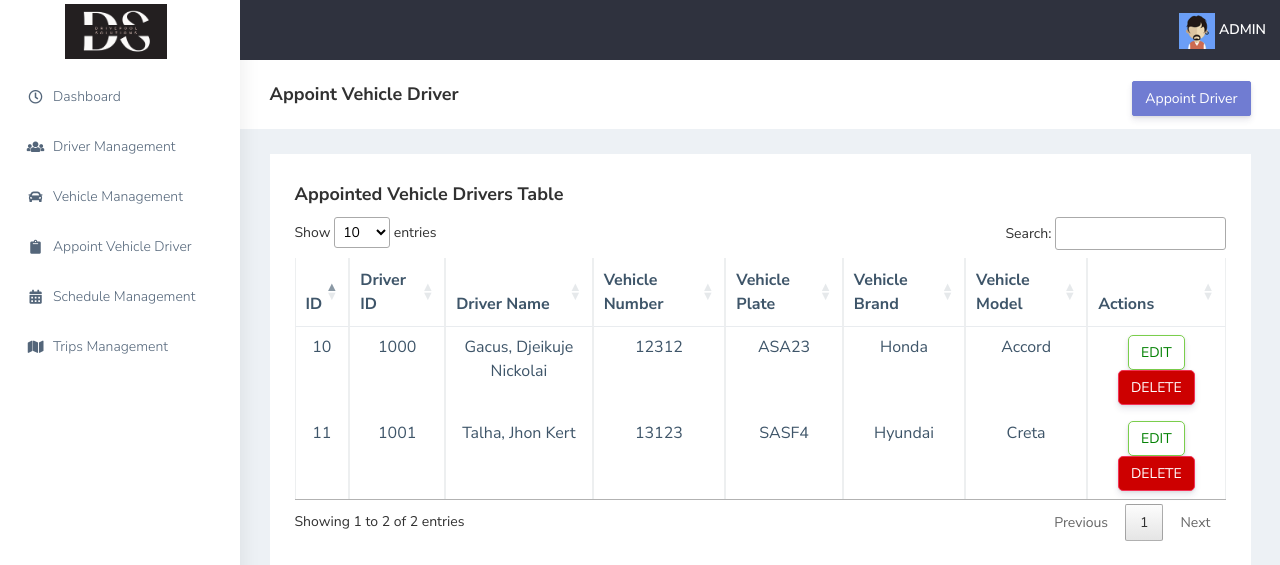
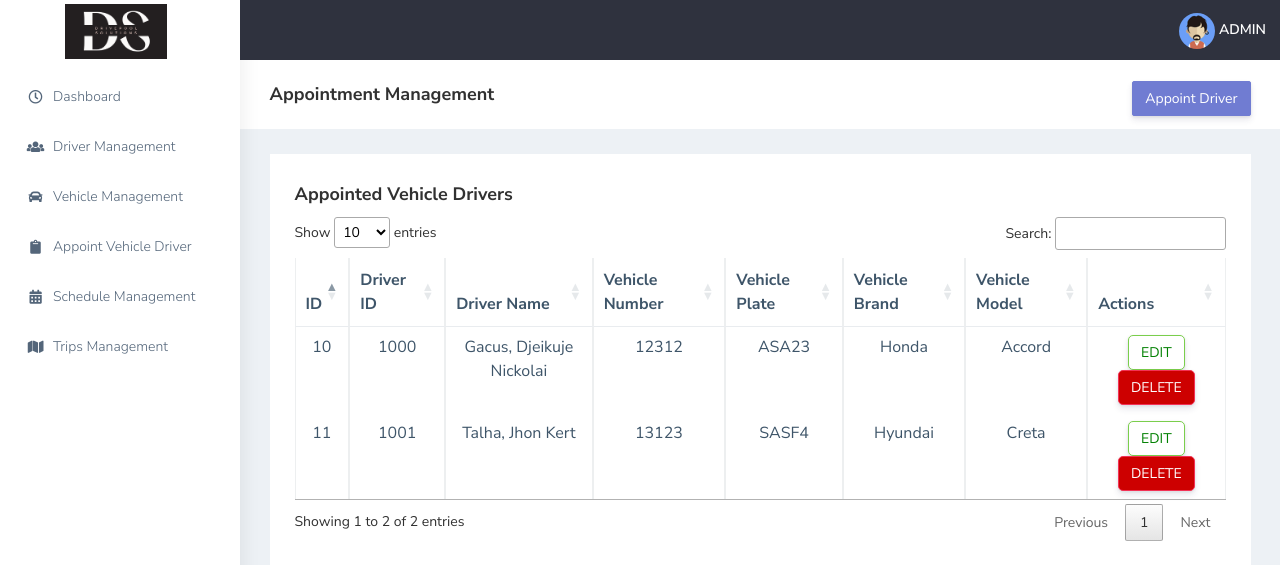
Before and after one commit to OrangeMintz/MotorPool-Management-System, a PHP site: page /appoint.php in a window 1280 px wide. Shown: the top 565 px of the page. Run offline with PHP 8.4, Linux system fonts and the light colour scheme; data comes from the database, SQL or seed files in the repository.

Commit message:
minor changes

```diff
--- a/appoint.php
+++ b/appoint.php
@@ -80,7 +80,7 @@ else if(isset($_GET['success-edit'])){
                                             <div class="form-group">
                                                 <label for="vehicle-number" class="col-form-label">Vehicle</label>
                                                 <select class="form-control" id="vehicle-number" size="1" name ="vehicle-number" required>
-                                                <option value="" selected="selected" selected disabled value> -- Select Driver  -- </option>
+                                                <option value="" selected="selected" selected disabled value> -- Select Vehicle  -- </option>
                                                 <?php
                                                     if ($disvehicle->num_rows > 0) {
                                                         $disvehicle->data_seek(0);
@@ -171,7 +171,7 @@ else if(isset($_GET['success-edit'])){
             <div class="page-breadcrumb bg-white">
                 <div class="row align-items-center">
                     <div class="col-lg-3 col-md-4 col-sm-4 col-xs-12">
-                        <h4 class="page-title">Appoint Vehicle Driver</h4>
+                        <h4 class="page-title">Appointment Management</h4>
                     </div>
                     <div class="col-lg-9 col-sm-8 col-md-8 col-xs-12">
                         <div class="d-md-flex">
@@ -193,7 +193,7 @@ else if(isset($_GET['success-edit'])){
                 <div class="row">
                     <div class="col-sm-12">
                         <div class="white-box">
-                            <h3 class="box-title">Appointed Vehicle Drivers Table</h3>
+                            <h3 class="box-title">Appointed Vehicle Drivers</h3>
                             <div class="table-responsive">
                                 <table class="table text-center appointTable load table-bordered table-hover">
                                     <thead class="thead-dark">
--- a/header.php
+++ b/header.php
@@ -65,7 +65,7 @@
             <!-- User profile -->
             <li class="nav-item dropdown">
                 <a class="nav-link dropdown-toggle" href="#" role="button" data-bs-toggle="dropdown" aria-expanded="false">
-                    <img src="icon/users/d1.jpg" alt="user-img" width="36" class="img-circle">
+                    <img src="icon/users/d1.jpg" alt="user-img" width="36" style="border-radius: 50%;">
                     <span class="text-white font-medium">ADMIN</span>
                 </a>
                 <ul class="dropdown-menu dropdown-menu-end">
```
Also changed, not shown: includes/db_user_handler.php (+10 -2 lines).
